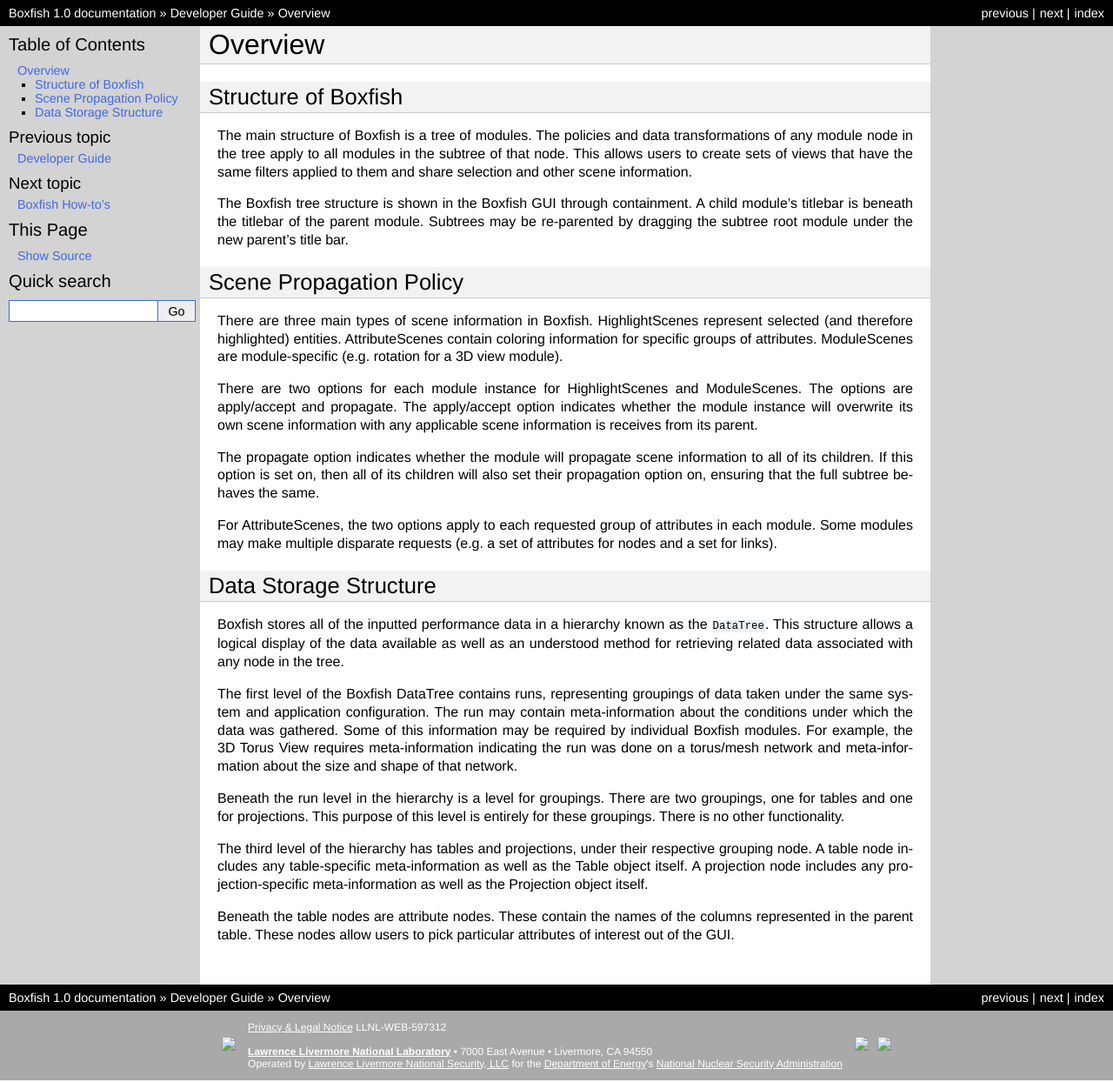
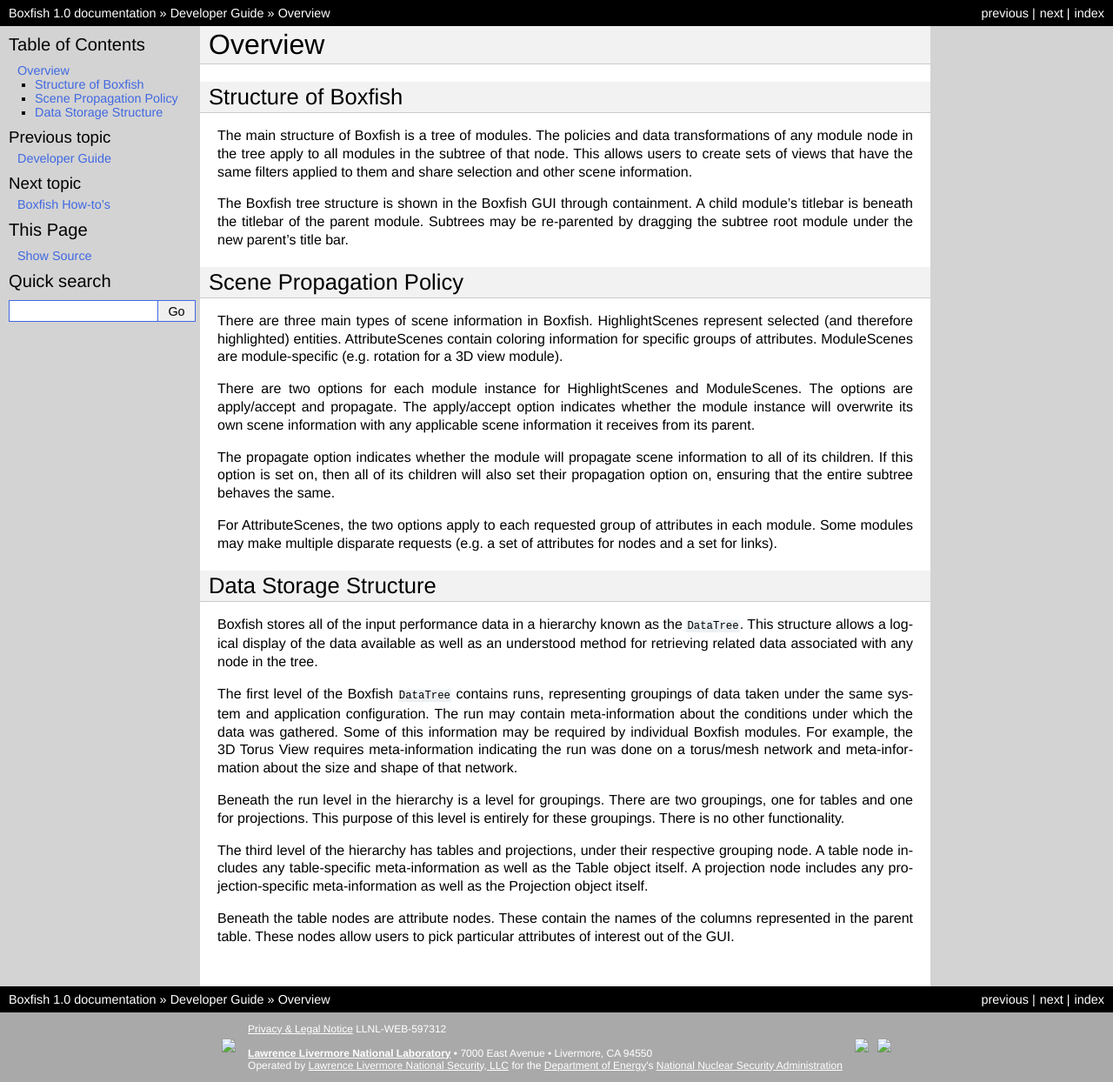
Before and after one commit to LLNL/boxfish, a Sphinx documentation site: the page built from docs/devguide/overview.rst, in a window 1280 px wide. Shown: the whole page at 87% size. Built offline with Sphinx 7.4.7, drawn with Linux system fonts in a browser that asks for light colours; pages that are not in the unit, such as notebooks, are missing from menus.

Commit message:
minor fixes to docs

```diff
--- a/docs/devguide/overview.rst
+++ b/docs/devguide/overview.rst
@@ -24,11 +24,11 @@
 There are two options for each module instance for HighlightScenes and
 ModuleScenes. The options are apply/accept and propagate. The apply/accept
 option indicates whether the module instance will overwrite its own scene
-information with any applicable scene information is receives from its parent.
+information with any applicable scene information it receives from its parent.
 
 The propagate option indicates whether the module will propagate scene
 information to all of its children. If this option is set on, then all of its
-children will also set their propagation option on, ensuring that the full
+children will also set their propagation option on, ensuring that the entire
 subtree behaves the same.
 
 For AttributeScenes, the two options apply to each requested group of
@@ -37,15 +37,15 @@
 
 Data Storage Structure
 ----------------------
-Boxfish stores all of the inputted performance data in a hierarchy known as
+Boxfish stores all of the input performance data in a hierarchy known as
 the ``DataTree``. This structure allows a logical display of the data
 available as well as an understood method for retrieving related data
 associated with any node in the tree.
 
-The first level of the Boxfish DataTree contains runs, representing groupings
-of data taken under the same system and application configuration. The run may
-contain meta-information about the conditions under which the data was
-gathered. Some of this information may be required by individual Boxfish
+The first level of the Boxfish ``DataTree`` contains runs, representing
+groupings of data taken under the same system and application configuration.
+The run may contain meta-information about the conditions under which the data
+was gathered. Some of this information may be required by individual Boxfish
 modules. For example, the 3D Torus View requires meta-information indicating
 the run was done on a torus/mesh network and meta-information about the size
 and shape of that network.
```
